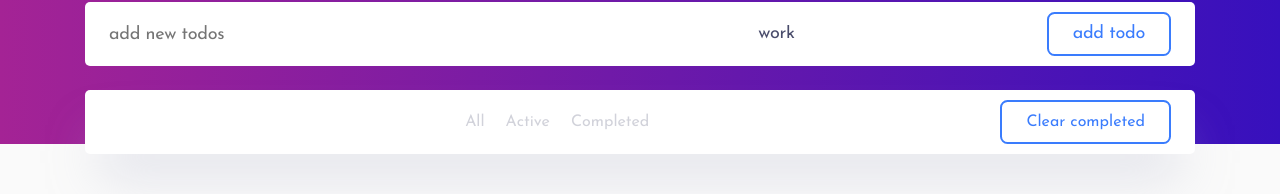
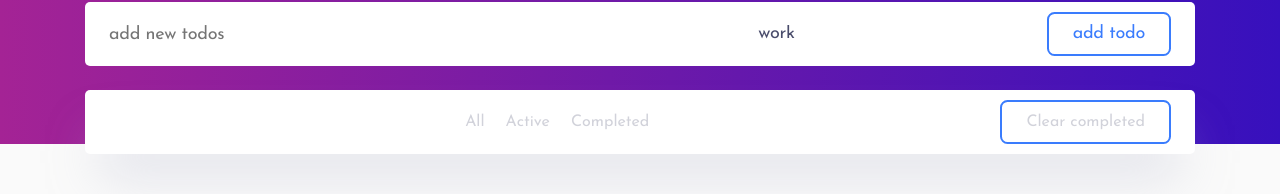
Before and after one commit to Lointainy/todos-typescript, a website built with Vite: page index.html in a window 1280 px wide. Shown: the part 156-350 px from the top of the page. Built offline with nearby package versions, Linux system fonts and the light colour scheme.

Commit message:
added style

```diff
--- a/src/styles/main.scss
+++ b/src/styles/main.scss
@@ -13,6 +13,10 @@ li {
 	margin: 0;
 	padding: 0;
 	list-style: none;
+}
+
+button {
+	all: unset;
 }
 
 .container {
@@ -193,9 +197,11 @@ li {
 .todos__filter {
 	display: flex;
 	gap: 1rem;
+
 	&-status {
 		all: unset;
 	}
+
 	labeL {
 		transition: $animate;
 		cursor: pointer;
@@ -204,7 +210,18 @@ li {
 			color: var(--text-color);
 		}
 	}
+
 	&-status:checked ~ label {
 		color: $color-accent;
 	}
 }
+
+.todos__remove {
+	cursor: pointer;
+	color: var(--unactive-color);
+	transition: $animate;
+
+	&:hover {
+		color: var(--text-color);
+	}
+}
```
